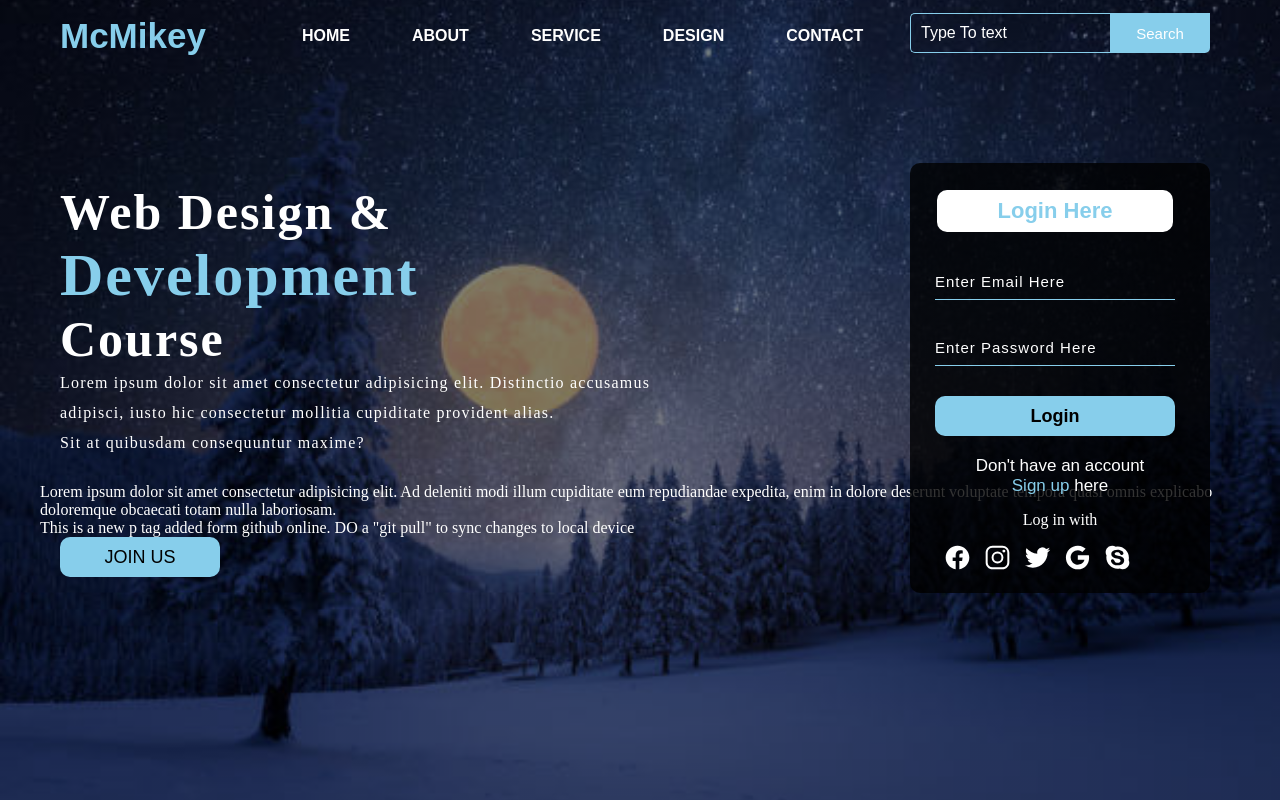
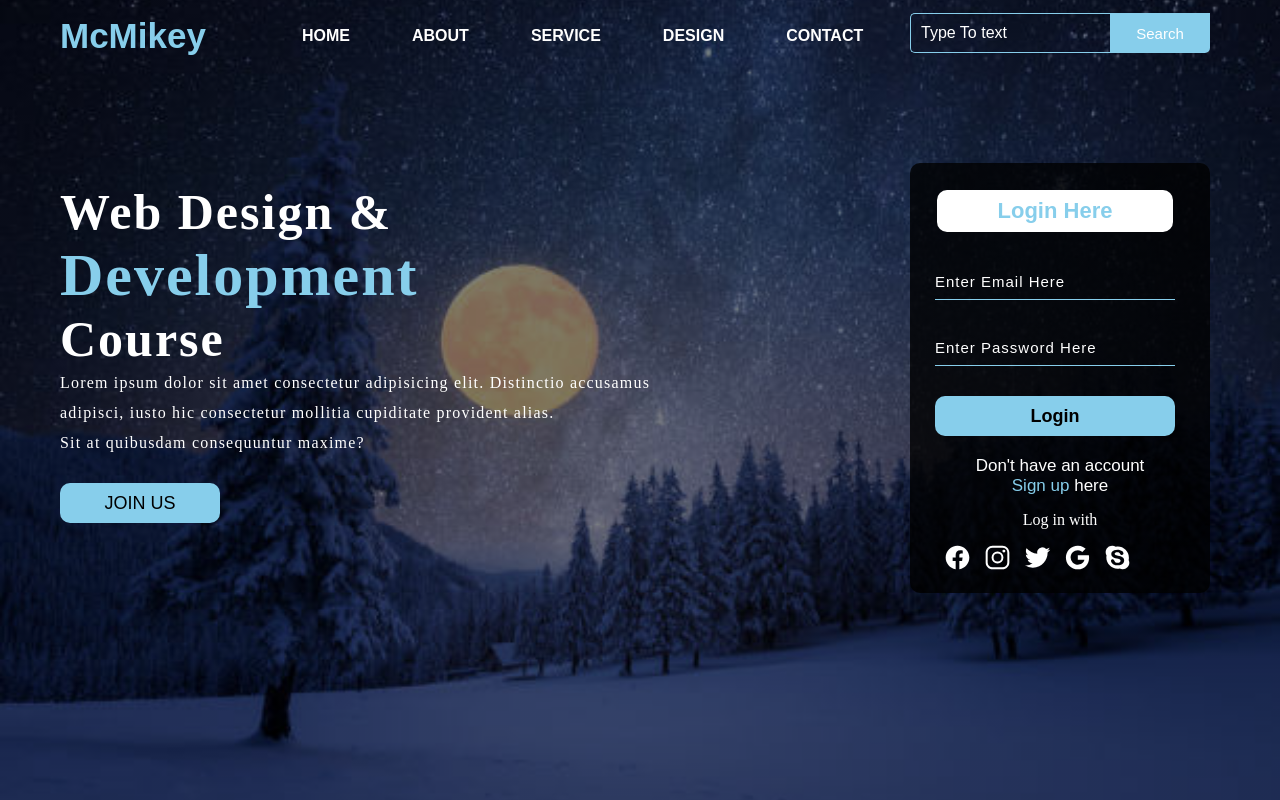
Before and after one commit to Michael-Odukoya/Tutorials, a plain HTML site: page Website/index.html in a window 1280 px wide. Drawn offline with nearby package versions, Linux system fonts and the light colour scheme.

Commit message:
removed p tags

```diff
--- a/Website/index.html
+++ b/Website/index.html
@@ -30,8 +30,6 @@
          <div  class="content">
             <h1>Web Design &<br><span>Development</span> <br>Course</h1>
             <p class="par">Lorem ipsum dolor sit amet consectetur adipisicing elit. Distinctio accusamus <br> adipisci, iusto hic  consectetur mollitia cupiditate provident alias. <br> Sit at quibusdam consequuntur maxime?</p>
-            <p>Lorem ipsum dolor sit amet consectetur adipisicing elit. Ad deleniti modi illum cupiditate eum repudiandae expedita, enim in dolore deserunt voluptate tempora quasi omnis explicabo doloremque obcaecati totam nulla laboriosam.</p>
-            <p> This is a new p tag added form github online. DO a "git pull" to sync changes to local device</p>
              <button class="cn"><a href="#">JOIN US</a></button>
 
             <div class="form">
```
